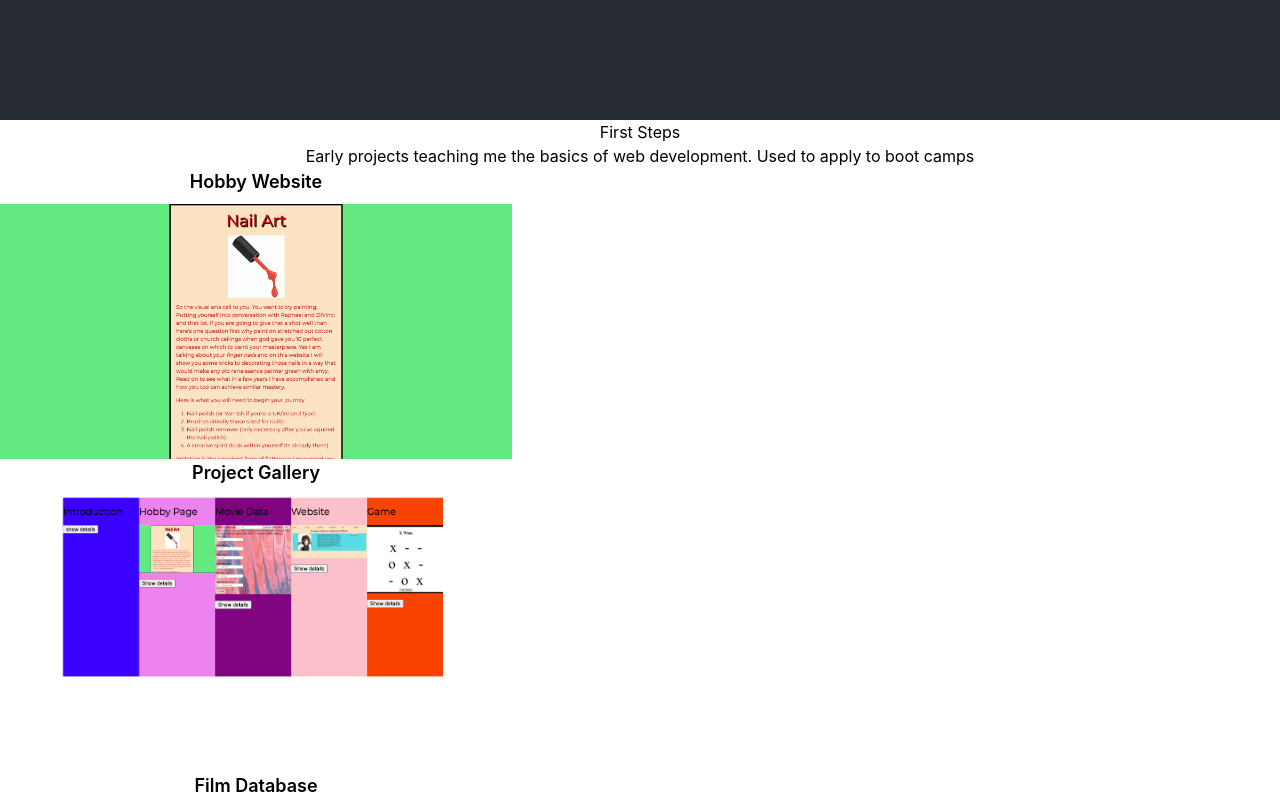
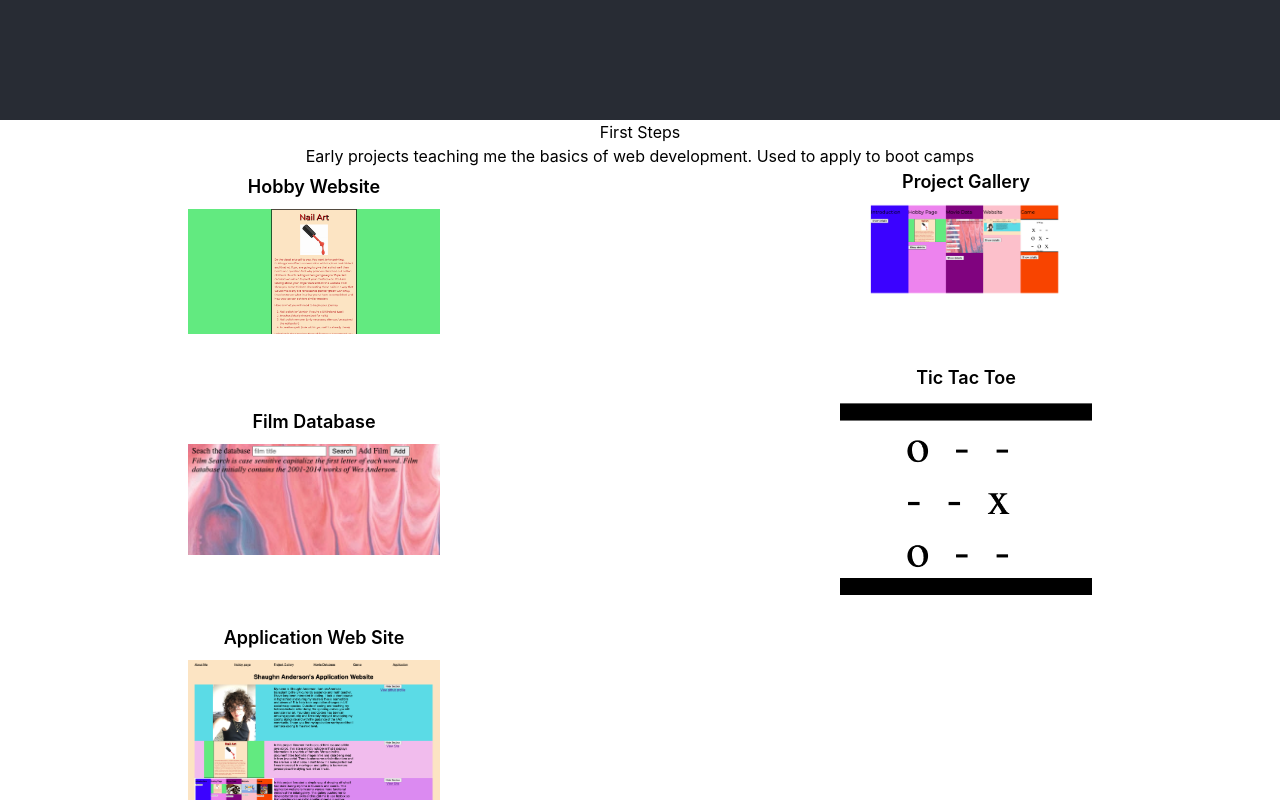
Before and after one commit to ShaughnAnderson94/dev_portfolio, a React (Create React App) app: page / in a window 1280 px wide. Shown: the part 680-1480 px from the top of the page. Built offline with nearby package versions, Linux system fonts and the light colour scheme.

Commit message:
difficult part of comonent styling

```diff
--- a/src/App.tsx
+++ b/src/App.tsx
@@ -1,6 +1,4 @@
-import React from "react";
 import "./App.css";
-import Project from "./components/Project";
 import { eras } from "./data/data";
 import Era from "./components/Era";
 
@@ -11,6 +9,7 @@ function App() {
         <h1>Hi I'm Shaughn lets go on a journey through my history as a web developer</h1>
       </header>
       <main>
+        {/* reverse era order */}
         {eras.map((era)=> {
           return(<Era eraData={era}/>)
         })}
--- a/src/components/Era.tsx
+++ b/src/components/Era.tsx
@@ -1,21 +1,23 @@
-import { eras } from "../data/data";
 import { era } from "../types/era";
 import Project from "./Project";
 
 export default function Era({eraData}:{eraData:era}){
 // like stated in Porject maybe there is som data for oepning up a more detailed view in a side bar
 
-return(
-<div>
-<h2>{eraData.name}</h2>
-<p>{eraData.description}</p>
-{eraData.projects.map((project)=>{
-    return(    <Project projectData={project}/>
-)
-})}
+  return (
+    <section>
+      <header>
+        <h2>{eraData.name}</h2>
+        <p>{eraData.description}</p>
+      </header>
 
-</div>
-
-)
-
+      <div className="grid grid-cols-1 md:grid-cols-2 gap-6 place-items-center">
+        {eraData.projects.map((project) => (
+          <Project
+            projectData={project}
+          />
+        ))}
+      </div>
+    </section>
+  );
 }
```
